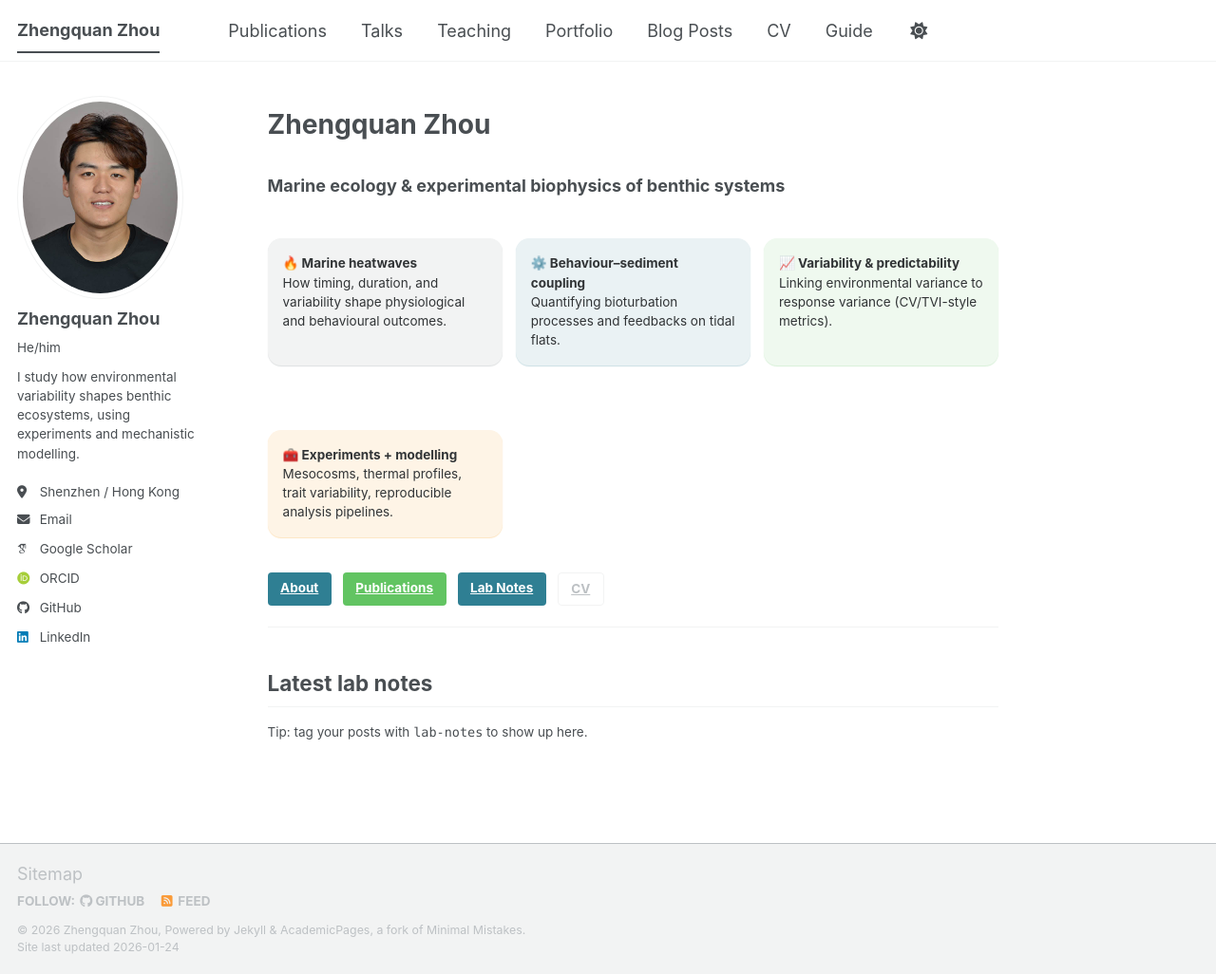
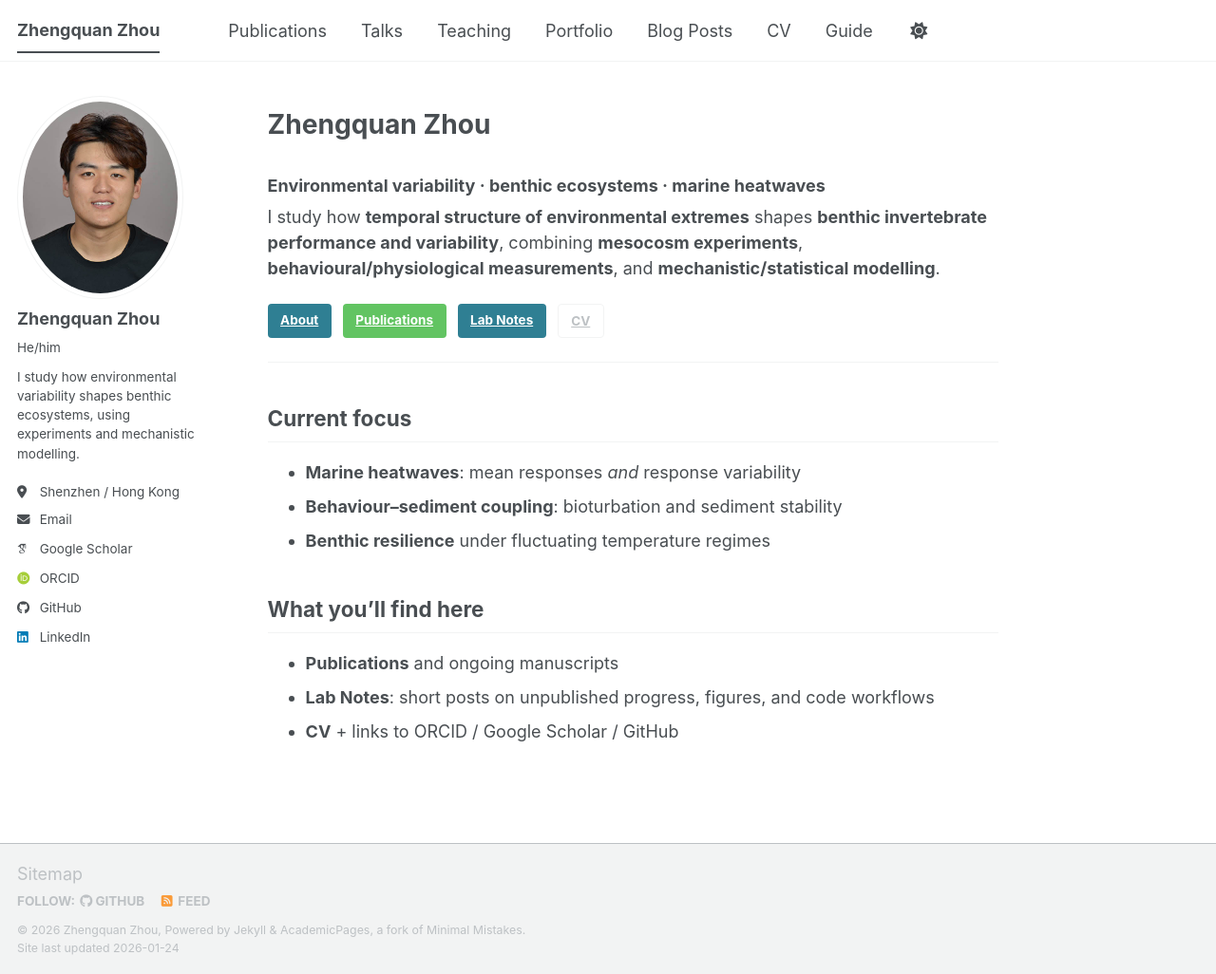
Before and after one commit to zqzhou7/zqzhou7.github.io, a Jekyll site: the page built from _pages/about.md, in a window 1280 px wide and 1026 px high. Shown: the whole window at 95% size. Built offline with Jekyll 4.4.1, drawn with Linux system fonts in a browser that asks for light colours; some web fonts are replaced; a script bundle is joined from its source files by our own code; library files that are not in the unit come from our copies.

Commit message:
Revise about page with current research focus
Updated research focus and removed outdated sections.

```diff
--- a/_pages/about.md
+++ b/_pages/about.md
@@ -7,33 +7,11 @@ classes: wide
 ---
 
 # Zhengquan Zhou
-### Marine ecology & experimental biophysics of benthic systems
+### Environmental variability · benthic ecosystems · marine heatwaves
 
-<div style="display:grid; grid-template-columns: repeat(auto-fit, minmax(240px, 1fr)); gap:14px; margin: 18px 0 10px 0;">
+I study how **temporal structure of environmental extremes** shapes **benthic invertebrate performance and variability**, combining **mesocosm experiments**, **behavioural/physiological measurements**, and **mechanistic/statistical modelling**.
 
-<div class="notice--primary" style="padding:16px; border-radius:14px;">
-  <strong>🔥 Marine heatwaves</strong><br>
-  How timing, duration, and variability shape physiological and behavioural outcomes.
-</div>
-
-<div class="notice--info" style="padding:16px; border-radius:14px;">
-  <strong>⚙️ Behaviour–sediment coupling</strong><br>
-  Quantifying bioturbation processes and feedbacks on tidal flats.
-</div>
-
-<div class="notice--success" style="padding:16px; border-radius:14px;">
-  <strong>📈 Variability & predictability</strong><br>
-  Linking environmental variance to response variance (CV/TVI-style metrics).
-</div>
-
-<div class="notice--warning" style="padding:16px; border-radius:14px;">
-  <strong>🧰 Experiments + modelling</strong><br>
-  Mesocosms, thermal profiles, trait variability, reproducible analysis pipelines.
-</div>
-
-</div>
-
-<div style="display:flex; gap:12px; flex-wrap:wrap; margin: 10px 0 16px 0;">
+<div style="display:flex; gap:12px; flex-wrap:wrap; margin: 14px 0 22px 0;">
   <a class="btn btn--primary" href="/about/">About</a>
   <a class="btn btn--success" href="/publications/">Publications</a>
   <a class="btn btn--info" href="/lab-notes/">Lab Notes</a>
@@ -42,10 +20,12 @@ classes: wide
 
 ---
 
-## Latest lab notes
-{% assign labs = site.posts | where_exp: "post", "post.tags contains 'lab-notes'" %}
-{% for post in labs limit:3 %}
-- **[{{ post.title }}]({{ post.url }})** <small>({{ post.date | date: "%Y-%m-%d" }})</small>
-{% endfor %}
+## Current focus
+- **Marine heatwaves**: mean responses *and* response variability
+- **Behaviour–sediment coupling**: bioturbation and sediment stability
+- **Benthic resilience** under fluctuating temperature regimes
 
-<small>Tip: tag your posts with <code>lab-notes</code> to show up here.</small>
+## What you’ll find here
+- **Publications** and ongoing manuscripts
+- **Lab Notes**: short posts on unpublished progress, figures, and code workflows
+- **CV** + links to ORCID / Google Scholar / GitHub
```
